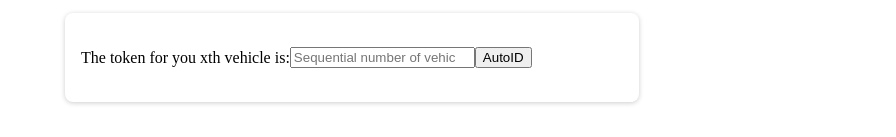
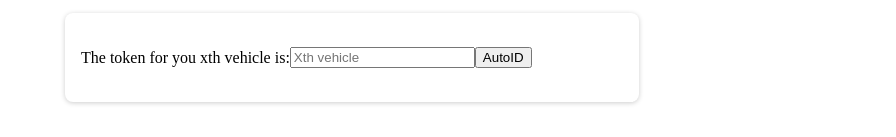
Before and after one commit to J1ngaling/blockchain-developer-bootcamp-final-project, a website: page index.html in a window 1280 px wide. Shown: the part 295-432 px from the top of the page, without its empty margins (384-1280 px from the left). Drawn offline with Linux system fonts and the light colour scheme.

```diff
--- a/index.html
+++ b/index.html
@@ -230,7 +230,7 @@
    <div id="auto-details">
    <p>The token for you xth vehicle is:</p>
 
-   <input id="autos-owned" type="number" placeholder="Sequential number of vehicle owned"/>
+   <input id="autos-owned" type="number" placeholder="Xth vehicle"/>
 
    <div id="auto-id"></div>
    <button id="id-button">AutoID</button>
```
Also changed, not shown: test/new_car_test.js (+6 -0 lines), README.md, 2 other files.
